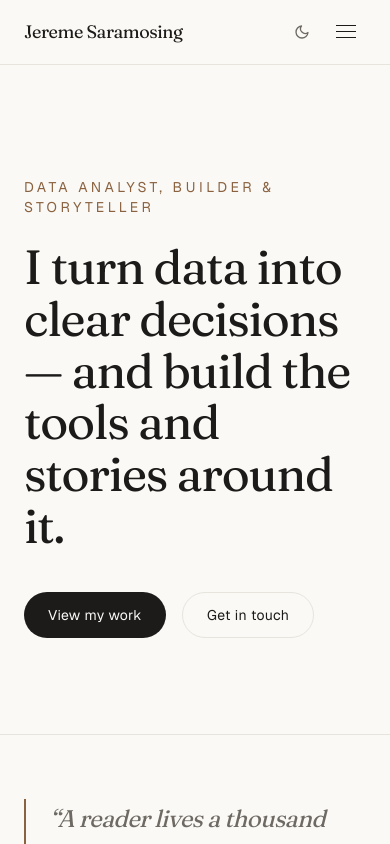
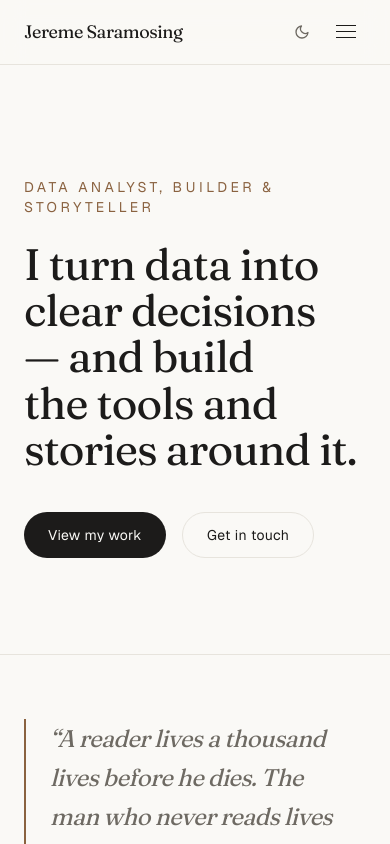
Before and after one commit to jeremesaramosing05/jereme-website, a Next.js app: page / in a window 390 px wide. Shown: the top 844 px of the page. Built offline with nearby package versions, Linux system fonts and the light colour scheme.

Commit message:
refine: elevate typography (fluid hero, text-balance), premium easing, dark muted contrast

```diff
--- a/src/app/globals.css
+++ b/src/app/globals.css
@@ -14,7 +14,8 @@
   --background: #111110;
   --surface: #1a1918;
   --foreground: #ede8e1;
-  --muted: #8a847b;
+  /* Lifted from #8a847b for comfortable muted-text contrast on surfaces (≈5.6:1) */
+  --muted: #9c958b;
   --line: #2d2b28;
   --accent: #c4935a;
   --accent-strong: #d9aa72;
@@ -48,6 +49,24 @@ body {
   font-family: var(--font-geist-sans), system-ui, sans-serif;
   -webkit-font-smoothing: antialiased;
   text-rendering: optimizeLegibility;
+  /* Subtle optical refinements: contextual alternates + kerning */
+  font-feature-settings: "kern", "calt";
+}
+
+/* Typographic polish — even headline line-breaks, fewer prose orphans */
+h1,
+h2,
+h3 {
+  text-wrap: balance;
+}
+
+p {
+  text-wrap: pretty;
+}
+
+/* Fraunces reads best with its optical-size axis tracking the type size */
+.font-display {
+  font-optical-sizing: auto;
 }
 
 ::selection {
--- a/src/app/page.tsx
+++ b/src/app/page.tsx
@@ -17,7 +17,7 @@ export default function Home() {
           </p>
         </HeroReveal>
         <HeroReveal delay={0.12}>
-          <h1 className="mt-6 max-w-3xl font-display text-5xl leading-[1.08] tracking-tight sm:text-7xl">
+          <h1 className="mt-6 max-w-3xl text-balance font-display text-[clamp(2.75rem,7vw,4.75rem)] leading-[1.05] tracking-[-0.02em]">
             {profile.heroLine}
           </h1>
         </HeroReveal>
--- a/src/components/motion/Reveal.tsx
+++ b/src/components/motion/Reveal.tsx
@@ -3,7 +3,8 @@
 import { motion, useReducedMotion } from "framer-motion";
 import type { ReactNode } from "react";
 
-const EASE = [0.21, 0.47, 0.32, 0.98] as const;
+// ease-out-expo: a fast, confident start that settles softly — feels premium
+const EASE = [0.16, 1, 0.3, 1] as const;
 
 type RevealProps = {
   children: ReactNode;
```
